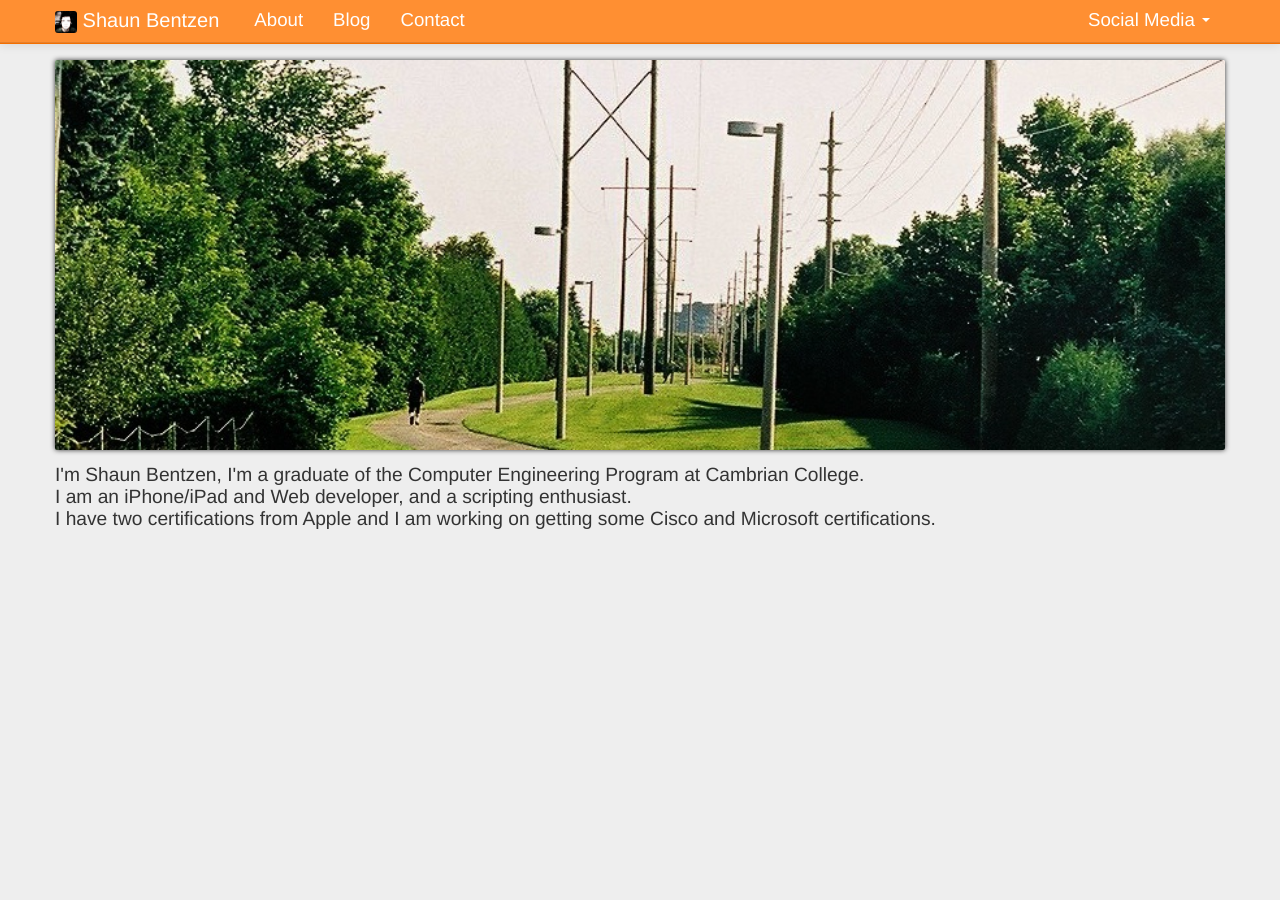
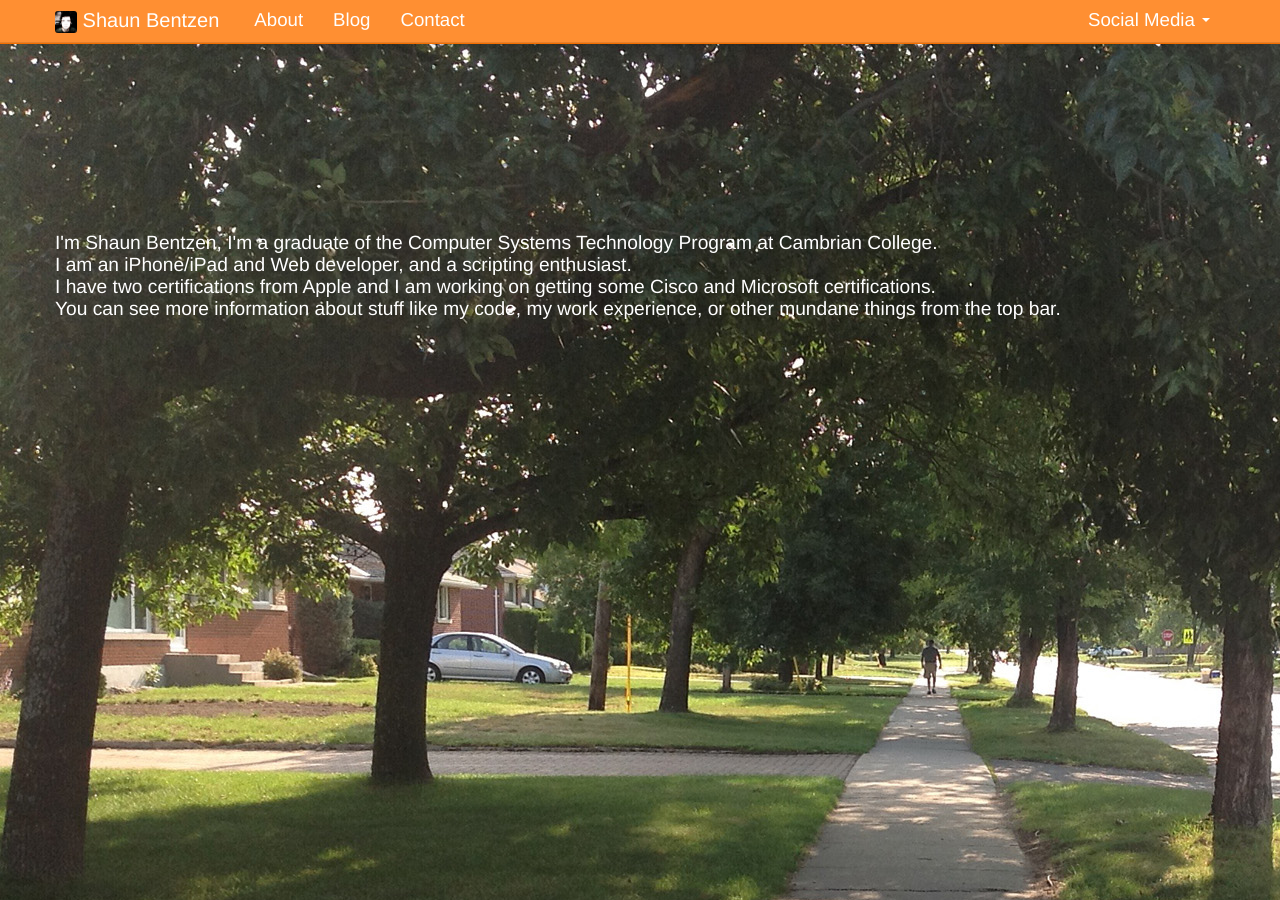
Before and after one commit to sbentzen/sbentzen.github.com, a Jekyll site: the page built from index.html, in a window 1280 px wide. Built offline with Jekyll 4.4.1, drawn with Linux system fonts in a browser that asks for light colours; nearby versions of some CDN libraries; Markdown is read by kramdown in place of the engine named in the settings; comment, search, counter and statistics services are not loaded.

Commit message:
Fixed a post, changed up some styling and added some stuff to the bio

```diff
--- a/404.html
+++ b/404.html
@@ -22,6 +22,7 @@
                 background: #f0f0f0;
                 -webkit-text-size-adjust: 100%;
                 -ms-text-size-adjust: 100%;
+				background: url('/images/error-background.jpg') #fcfcfc repeat scroll top left;
             }
 
             html,
--- a/_includes/topnavbar.html
+++ b/_includes/topnavbar.html
@@ -17,7 +17,6 @@
 	             <b class="caret"></b>
 	       </a>
 	       <ul class="dropdown-menu">
-			<li><a href="http://isms.bentzen.ws/">Bentzenisms</a></li>
 	   	    <li><a href="https://github.com/sbentzen">Github</a></li>
 	   	    <li><a href="https://plus.google.com/114535672384891706672">Google+</a></li>
 	   	    <li><a href="http://ca.linkedin.com/in/smbentzen">LinkedIn</a></li>
--- a/index.html
+++ b/index.html
@@ -2,11 +2,14 @@
 layout: default
 title: Shaun Bentzen
 ---
-<div class="row span12 bottom-padded">
+<!-- <div class="row span12 bottom-padded">
 	<img class="span12" id="header_image" src="/images/landing.jpg" alt="Pathway in Ottawa Ontario">
-</div>
-<div class="row span12">
+</div> -->
+<div class="row span12" style="color:white;position:fixed;top:14.5rem;">
 	<p>
-		I'm Shaun Bentzen, I'm a graduate of the Computer Engineering Program at Cambrian College.<br/> I am an iPhone/iPad and Web developer, and a scripting enthusiast.<br/> I have two certifications from Apple and I am working on getting some Cisco and Microsoft certifications.
+		I'm Shaun Bentzen, I'm a graduate of the Computer Systems Technology Program at Cambrian College.
+		<br/> I am an iPhone/iPad and Web developer, and a scripting enthusiast.
+		<br/> I have two certifications from Apple and I am working on getting some Cisco and Microsoft certifications.
+		<br/> You can see more information about stuff like my code, my work experience, or other mundane things from the top bar.
 	</p>
 </div>
--- a/stylesheets/style.css
+++ b/stylesheets/style.css
@@ -7,7 +7,8 @@
 */
 body {
 	font-size:14pt;
-	background: #EEE;
+/*	background: #EEE;*/
+	background-image: url('/images/background.jpg');
 	margin-top:60px;
 }
 code{
@@ -69,9 +70,11 @@ a:hover{
 	box-shadow: rgba(0, 0, 0, 0.0976563) 0px 0px 5px 1px;
 	padding:1rem;
 	background-color:#fff;
+	opacity:0.75;
 }
 .post:hover{
 	box-shadow: rgba(0, 0, 0, 0.25) 0px 0px 5px 1px;
+	opacity:1;
 }
 .dropdown{
 	text-shadow:none;
```
Also changed, not shown: _posts/2012-09-08-Moving-out-and-on-my-own.md (+2 -2 lines), images/background.jpg (added), images/error-background.jpg (added).
